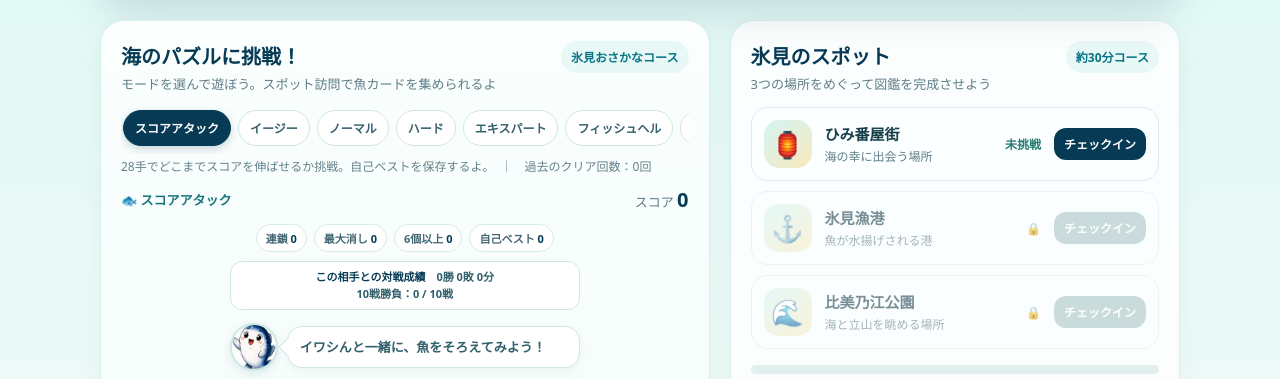
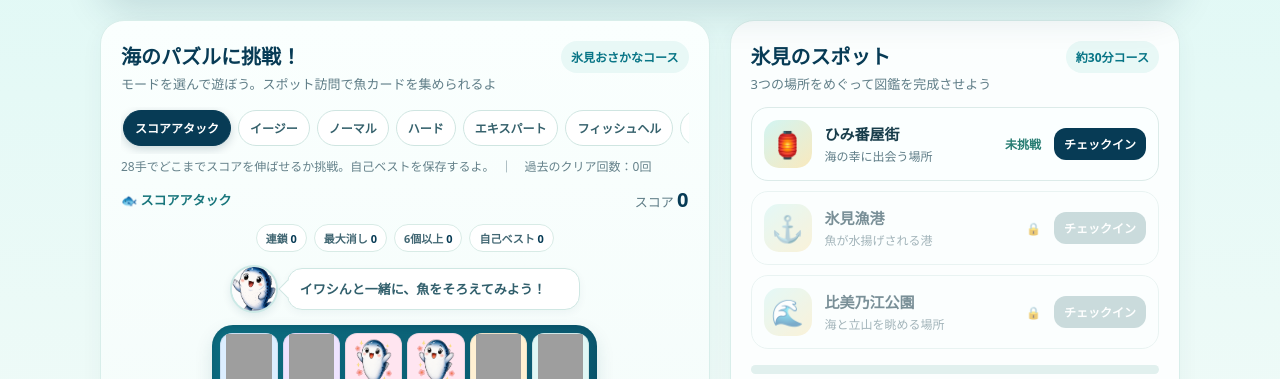
Before and after one commit to himi-iwashin/puzzle-iwashin, a plain HTML site: page index.html in a window 1280 px wide. Shown: the part 348-727 px from the top of the page. Drawn offline with Linux system fonts and the light colour scheme; grey boxes are pictures that could not be loaded.

Commit message:
Hide inactive online battle record
Keep the opponent record panel out of the idle puzzle screen until an online match is active.

```diff
--- a/index.html
+++ b/index.html
@@ -459,3 +459,7 @@ document.addEventListener('keydown',e=>{if(e.key==='Escape')modal.classList.remo
  render();
 })();
 </script>
+
+<script>
+(()=>{const timer=document.getElementById('turnTimer'),series=document.getElementById('battleSeries'),row=document.getElementById('rematchRow');if(!timer||!series)return;const key=()=>{let id='';try{id=new URLSearchParams(location.search).get('battle')||'';if(!id){const u=document.getElementById('inviteLink')?.value||'';id=u?new URL(u,location.href).searchParams.get('battle')||'':''}}catch{}return 'iwashinBattleSeries_'+encodeURIComponent(id||'shared-room')};const update=()=>{series.hidden=timer.hidden&&!localStorage.getItem(key())};update();new MutationObserver(update).observe(timer,{attributes:true,attributeFilter:['hidden']});if(row)new MutationObserver(update).observe(row,{attributes:true,attributeFilter:['hidden']})})();
+</script>
```
